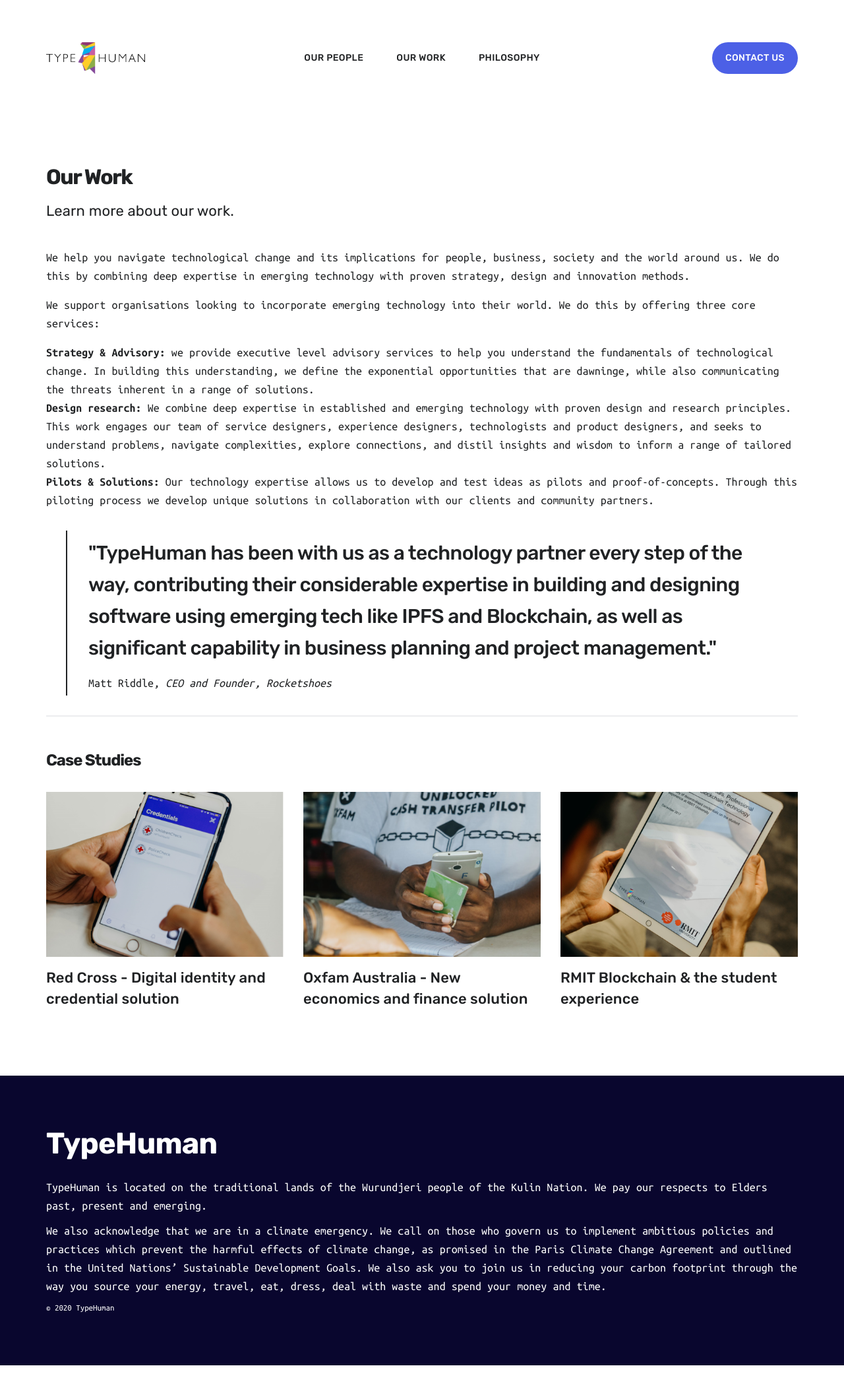
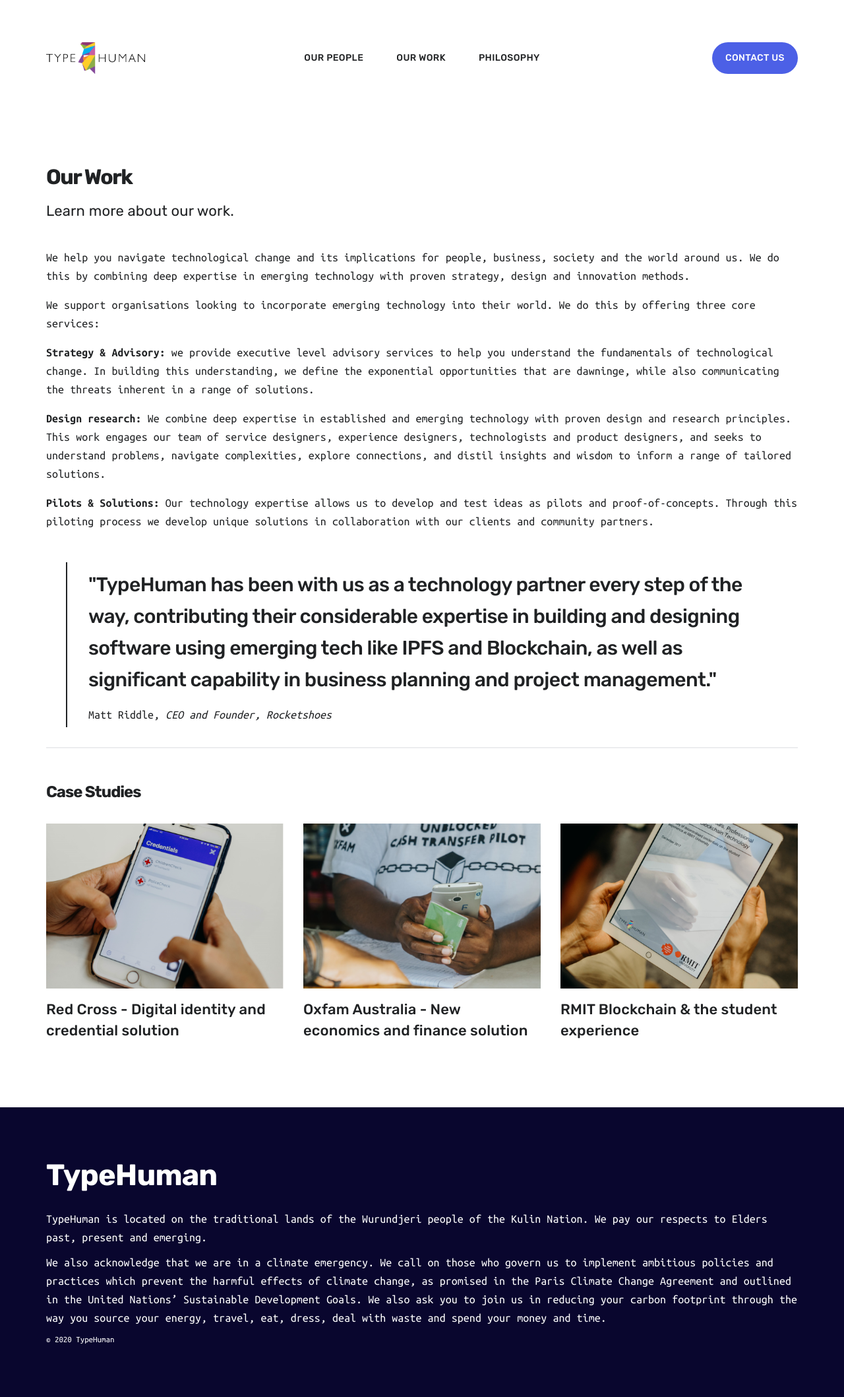
Before and after one commit to Typehuman/typehuman.github.io, a Jekyll site: the page built from projects/index.html, in a window 1280 px wide. Shown: the whole page at 66% size. Built offline with Jekyll 4.4.1, drawn with Linux system fonts in a browser that asks for light colours; nearby versions of some CDN libraries; before the commit the page ends 2069 px from its top, so only the background shows below that.

Commit message:
minor tweaks

```diff
--- a/projects/index.html
+++ b/projects/index.html
@@ -21,11 +21,11 @@ featured_image: /images/social.jpg
 			<p>We support organisations looking to incorporate emerging technology into their world. We do this by offering three core services:</p><br>
 
 
-			<p><b>Strategy & Advisory:</b> we provide executive level advisory services to help you understand the fundamentals of technological change. In building this understanding, we define the exponential opportunities that are dawninge, while also communicating the threats inherent in a range of solutions.</p>
+			<p><b>Strategy & Advisory:</b> we provide executive level advisory services to help you understand the fundamentals of technological change. In building this understanding, we define the exponential opportunities that are dawninge, while also communicating the threats inherent in a range of solutions.</p><br>
 
-			<p><b>Design research:</b> We combine deep expertise in established and emerging technology with proven design and research principles. This work engages our team of service designers, experience designers, technologists and product designers, and seeks to understand problems, navigate complexities, explore connections, and distil insights and wisdom to inform a range of tailored solutions.</p>
+			<p><b>Design research:</b> We combine deep expertise in established and emerging technology with proven design and research principles. This work engages our team of service designers, experience designers, technologists and product designers, and seeks to understand problems, navigate complexities, explore connections, and distil insights and wisdom to inform a range of tailored solutions.</p><br>
 
-			<p><b>Pilots & Solutions:</b> Our technology expertise allows us to develop and test ideas as pilots and proof-of-concepts. Through this piloting process we develop unique solutions in collaboration with our clients and community partners.</p>
+			<p><b>Pilots & Solutions:</b> Our technology expertise allows us to develop and test ideas as pilots and proof-of-concepts. Through this piloting process we develop unique solutions in collaboration with our clients and community partners.</p><br>
 
 
 	      <br>
```
Also changed, not shown: 2 other files.
